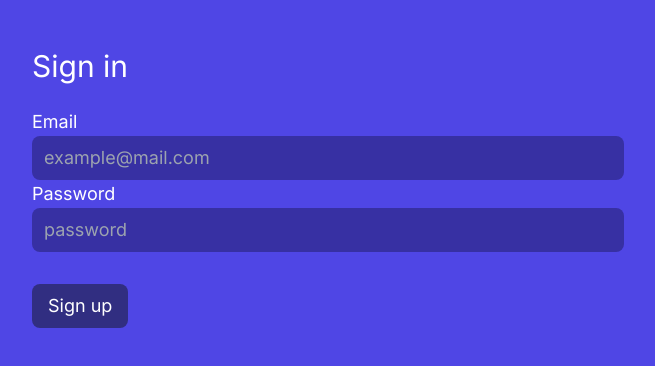
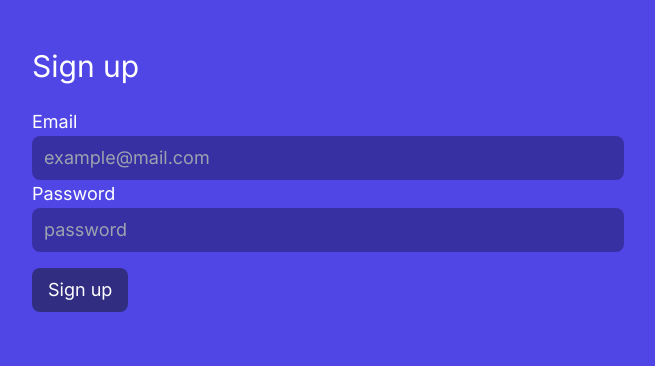
Before and after one commit to Moscode/Technical-Interview-AI-Assistant, a Next.js app: page /signup in a window 1280 px wide. Shown: the top 366 px of the page, without its empty margins (312-967 px from the left). Built offline with nearby package versions, Linux system fonts and the light colour scheme; no server answers.

Commit message:
styling the error element

```diff
--- a/app/signin/page.tsx
+++ b/app/signin/page.tsx
@@ -54,10 +54,10 @@ export default function Page(){
                         className="w-full py-2 px-3 rounded-lg bg-indigo-800 text-white placeholder-gray-400 focus:outline-none focus:ring focus:border-indigo-300"
                     />
                 </label>
-                <p className="text-red-900 text-sm mt-2">{error}</p>
+                <p className={`text-[#b42b3c] text-sm mt-2 ${error===''?'hidden':'bg-[#f6e6e4] rounded-lg'} px-2 py-2 w-[20%]`}>{error}</p>
                 <button
                     type="submit"
-                    className="bg-indigo-900 text-white text-lg py-2 px-4 rounded-lg mt-6 hover:bg-indigo-700 focus:outline-none focus:ring focus:border-indigo-300"
+                    className="bg-indigo-900 text-white text-lg py-2 px-4 rounded-lg mt-4 hover:bg-indigo-700 focus:outline-none focus:ring focus:border-indigo-300"
                 >
                     Sign in
                 </button>
--- a/app/signup/page.tsx
+++ b/app/signup/page.tsx
@@ -28,7 +28,7 @@ export default function Page(){
         <div className="bg-indigo-600 flex flex-col md:flex-row h-[100vh]">
         <div className="w-full md:w-1/2 bg-indigo-600 p-6 mx-auto">
         <div className="form-wrapper">
-            <h1 className="text-white text-3xl mt-6 mb-6">Sign in</h1>
+            <h1 className="text-white text-3xl mt-6 mb-6">Sign up</h1>
             <form onSubmit={handleSignUp} className="form">
                 <label htmlFor="email" className="text-white text-lg">
                     <p>Email</p>
@@ -54,10 +54,10 @@ export default function Page(){
                         className="w-full py-2 px-3 rounded-lg bg-indigo-800 text-white placeholder-gray-400 focus:outline-none focus:ring focus:border-indigo-300"
                     />
                 </label>
-                <p className="text-red-500 text-sm mt-2">{error}</p>
+                <p className={`text-[#b42b3c] text-sm mt-2 ${error===''?'hidden':'bg-[#f6e6e4] rounded-lg'} px-2 py-2 w-[20%]`}>{error}</p>
                 <button
                     type="submit"
-                    className="bg-indigo-900 text-white text-lg py-2 px-4 rounded-lg mt-6 hover:bg-indigo-700 focus:outline-none focus:ring focus:border-indigo-300"
+                    className="bg-indigo-900 text-white text-lg py-2 px-4 rounded-lg mt-4 hover:bg-indigo-700 focus:outline-none focus:ring focus:border-indigo-300"
                 >
                     Sign up
                 </button>
```
